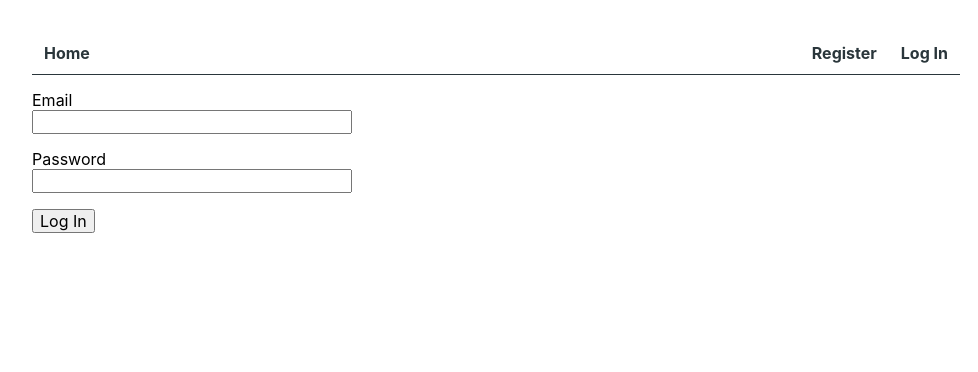
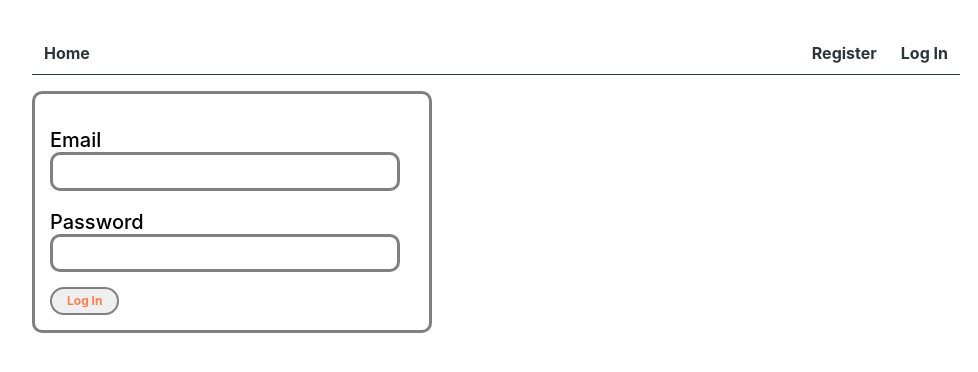
Before and after one commit to Natalie-ingineer/goit-react-hw-08, a React (Vite) app: page /login in a window 1280 px wide. Shown: the top 372 px of the page, without its empty margins (144-1122 px from the left). Built offline with nearby package versions, Linux system fonts and the light colour scheme.

Commit message:
toggle LoginForm to Formik

```diff
--- a/src/components/LoginForm/LoginForm.jsx
+++ b/src/components/LoginForm/LoginForm.jsx
@@ -1,33 +1,103 @@
+import { Formik, Form, Field, ErrorMessage } from "formik";
+import * as Yup from "yup";
+import { useId } from "react";
+
 import { useDispatch } from "react-redux";
 import { logIn } from "../../redux/auth/operations";
 import css from "./LoginForm.module.css";
 
+const userSchema = Yup.object().shape({
+  email: Yup.string().email("Invalid email").required("Required"),
+  password: Yup.string()
+    .min(3, "Password must be at least 3 symb long")
+    .max(50, "Password to long")
+    .required("Please, fill in the field!"),
+});
+
 export const LoginForm = () => {
+  const emailFieldId = useId();
+  const passwordFieldId = useId();
+
   const dispatch = useDispatch();
 
-  const handleSubmit = (e) => {
-    e.preventDefault();
-    const form = e.currentTarget;
-    dispatch(
-      logIn({
-        email: form.elements.email.value,
-        password: form.elements.password.value,
-      })
-    );
-    form.reset();
-  };
+  return (
+    <Formik
+      initialValues={{ email: "", password: "" }}
+      validationSchema={userSchema}
+      onSubmit={(values) => {
+        // same shape as initial values
+        dispatch(logIn(values));
+        console.log(values);
+      }}
+    >
+      <Form className={css.form}>
+        <div className={css.formWrap}>
+          <label className={css.description} htmlFor={emailFieldId}>
+            Email
+          </label>
+          <Field
+            className={css.fieldInput}
+            type="email"
+            name="email"
+            id={emailFieldId}
+          ></Field>
+          <ErrorMessage className={css.error} name="email" component="span" />
+        </div>
+        <div className={css.formWrap}>
+          <label className={css.description} htmlFor={passwordFieldId}>
+            Password
+          </label>
+          <Field
+            className={css.fieldInput}
+            type="password"
+            name="password"
+            id={passwordFieldId}
+          ></Field>
+          <ErrorMessage
+            className={css.error}
+            name="password"
+            component="span"
+          />
+        </div>
 
-  return (
-    <form className={css.form} onSubmit={handleSubmit} autoComplete="off">
-      <label className={css.label}>
-        Email
-        <input type="email" name="email" />
-      </label>
-      <label className={css.label}>
-        Password
-        <input type="password" name="password" />
-      </label>
-      <button type="submit">Log In</button>
-    </form>
+        <button className={css.button} type="submit">
+          Log In
+        </button>
+      </Form>
+    </Formik>
   );
 };
+
+// import { useDispatch } from "react-redux";
+//
+//
+
+// export const LoginForm = () => {
+//   const dispatch = useDispatch();
+
+//   const handleSubmit = (e) => {
+//     e.preventDefault();
+//     const form = e.currentTarget;
+//     dispatch(
+//       logIn({
+//         email: form.elements.email.value,
+//         password: form.elements.password.value,
+//       })
+//     );
+//     form.reset();
+//   };
+
+//   return (
+//     <form className={css.form} onSubmit={handleSubmit} autoComplete="off">
+//       <label className={css.label}>
+//         Email
+//         <input type="email" name="email" />
+//       </label>
+//       <label className={css.label}>
+//         Password
+//         <input type="password" name="password" />
+//       </label>
+//       <button type="submit">Log In</button>
+//     </form>
+//   );
+// };
--- a/src/components/LoginForm/LoginForm.module.css
+++ b/src/components/LoginForm/LoginForm.module.css
@@ -1,9 +1,44 @@
 .form {
-  width: 320px;
+  border: 3px solid gray;
+  border-radius: 10px;
+  padding: 15px;
+  width: 400px;
 }
 
-.label {
+.formWrap {
   display: flex;
   flex-direction: column;
-  margin-bottom: 16px;
+  width: 350px;
 }
+
+.description {
+  margin-top: 20px;
+  font-size: 20px;
+  font-weight: 500;
+}
+
+.fieldInput {
+  border: 3px solid gray;
+  border-radius: 10px;
+  padding: 7px;
+}
+
+.button {
+  margin-top: 15px;
+  display: inline-block;
+  padding: 5px 15px;
+  font-size: 12px;
+  font-weight: bold;
+  text-align: center;
+  text-decoration: none;
+  cursor: pointer;
+  border: 2px solid grey; /* Колір рамки кнопки */
+  color: coral; /* Колір тексту кнопки */
+  border-radius: 15px; /* Закруглені кути */
+  transition: background-color 0.3s ease; /* Плавна зміна колірного фону при наведенні */
+}
+
+.error {
+  font-size: 14px;
+  color: orangered;
+}
--- a/src/components/RegisterForm/RegisterForm.jsx
+++ b/src/components/RegisterForm/RegisterForm.jsx
@@ -1,7 +1,6 @@
 import { Formik, Form, Field, ErrorMessage } from "formik";
 import * as Yup from "yup";
 import { useId } from "react";
-import { nanoid } from "nanoid";
 
 import { useDispatch } from "react-redux";
 import { register } from "../../redux/auth/operations";
```
